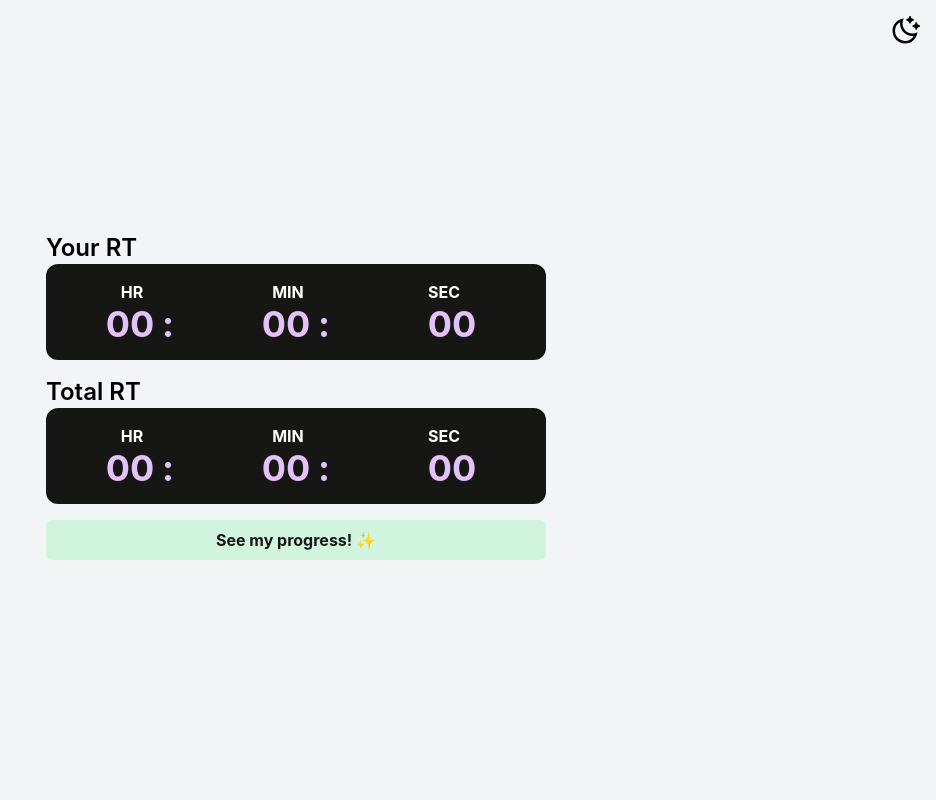
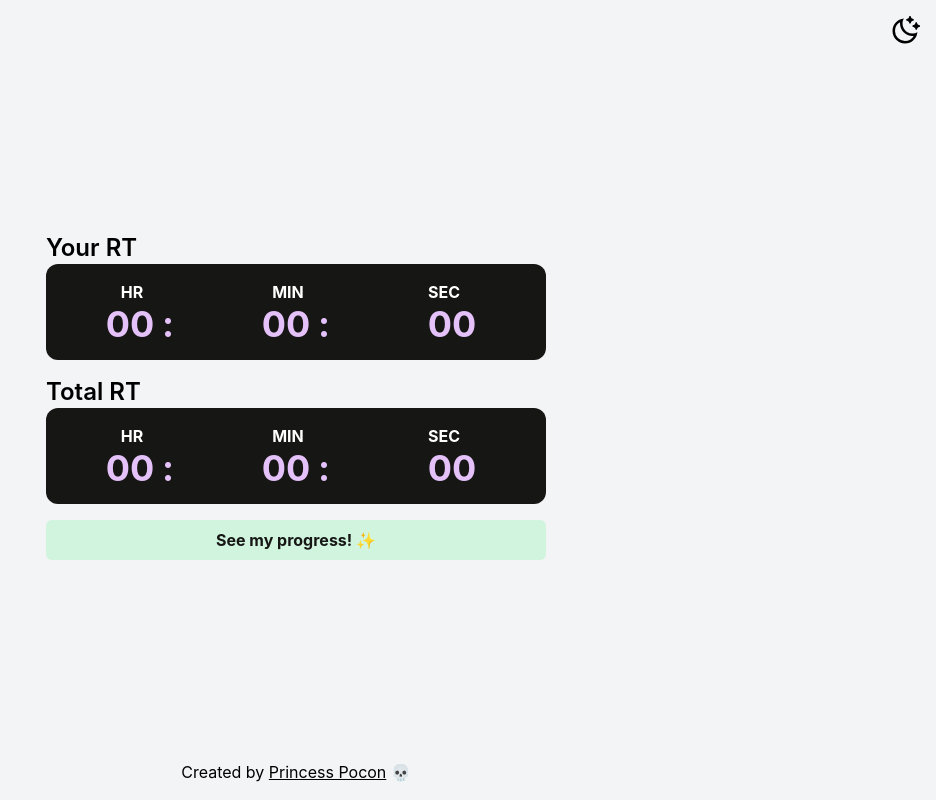
Before and after one commit to prxncxss03/trt-percentage-converter, a React (Create React App) app: page / in a window 1280 px wide. Shown: the whole page, without its empty margins (344-1280 px from the left). Built offline with nearby package versions, Linux system fonts and the light colour scheme.

Commit message:
add footer

```diff
--- a/src/App.js
+++ b/src/App.js
@@ -5,6 +5,7 @@ import { TimeBoard } from "./components/time/TimeBoard";
 import { ProgressBar } from "./components/result/ProgressBar";
 import { TimeBoardName } from "./components/time/TimeBoardName";
 import { RiArrowGoBackLine } from "react-icons/ri";
+import { Footer } from "./components/footer/Footer";
 //RiArrowGoBackLine
 
 function App() {
@@ -124,6 +125,7 @@ function App() {
           <button onClick={handleChangePage} className="bg-e4c1f9  text-161614 font-bold rounded-md px-4 py-2 flex w-full items-center justify-center">Go Back<RiArrowGoBackLine className="ml-2 " /></button>
         </div>
       }
+      <Footer />
 
     </div>
   );
--- a/src/components/footer/Footer.js
+++ b/src/components/footer/Footer.js
@@ -0,0 +1,7 @@
+export const Footer = () => {
+    return (
+        <div className="flex justify-center items-center  dark:text-white absolute bottom-4 px-2">
+            <p>Created by <a href="https://github.com/prxncxss03" className="underline">Princess Pocon</a> 💀</p>
+        </div>
+    )
+}
```
